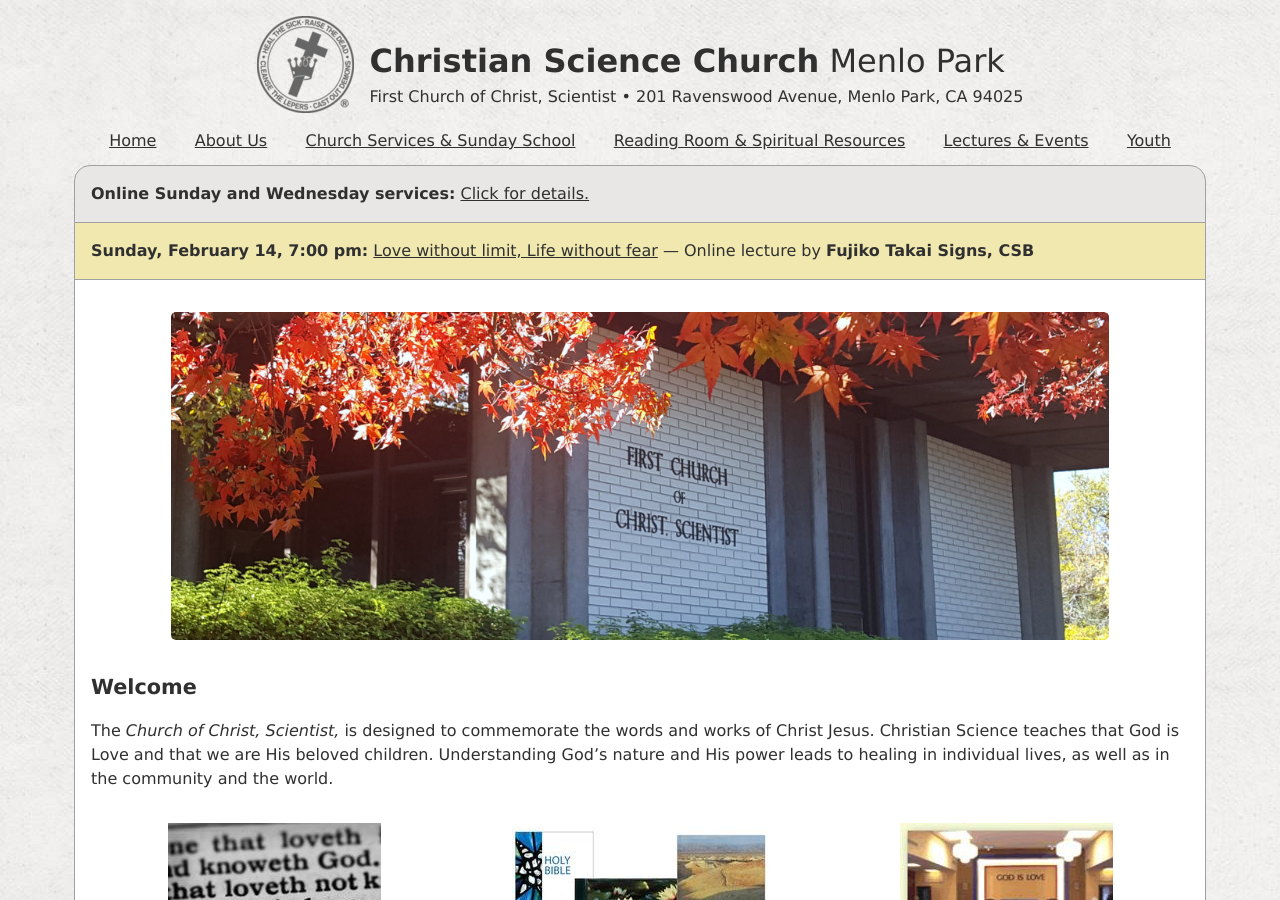
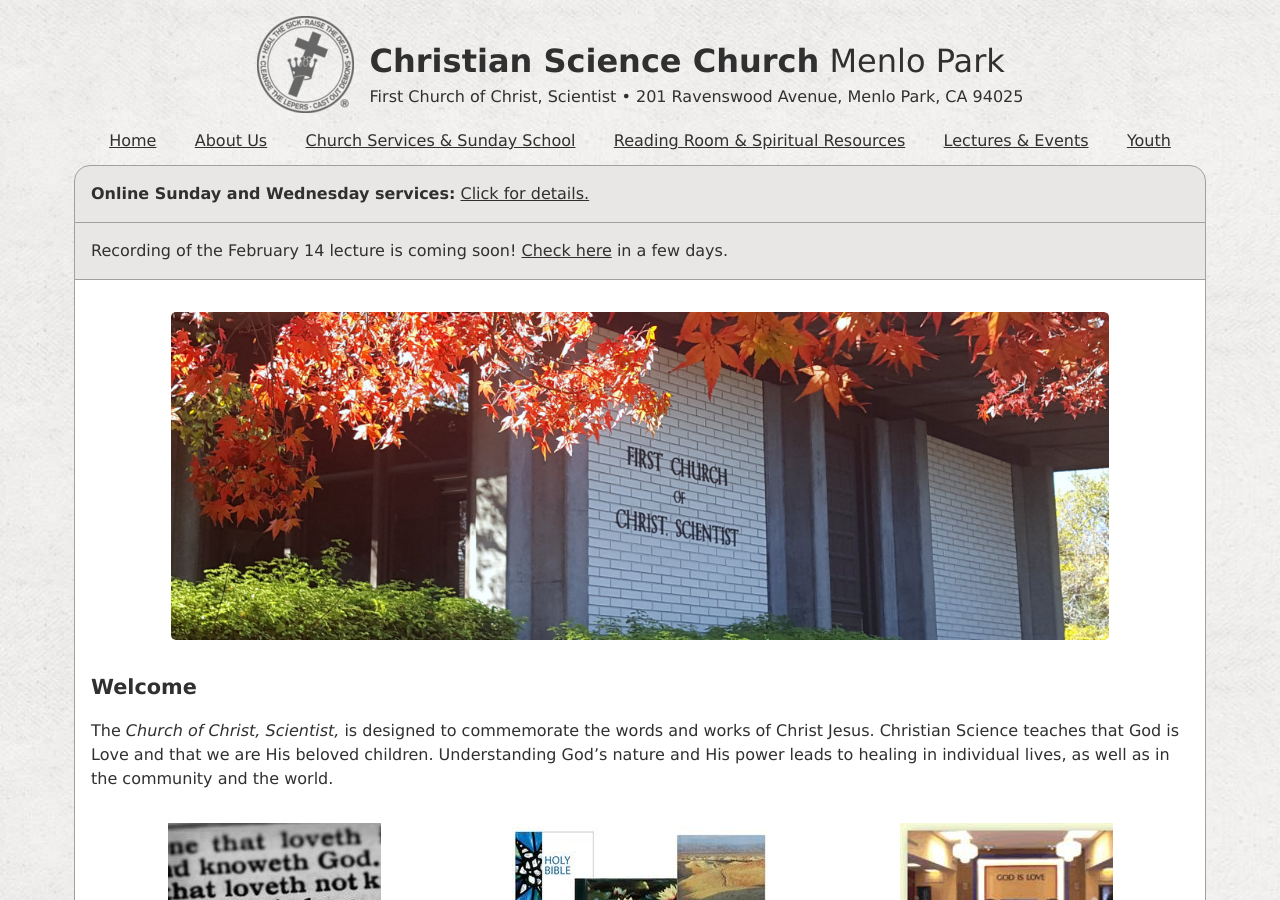
Before and after one commit to kalgynirae/csmenlopark, a Jekyll site: the page built from pages/home.md, in a window 1280 px wide and 900 px high. Built offline with Jekyll 4.4.1, drawn with Linux system fonts in a browser that asks for light colours; nearby versions of some CDN libraries; our own code applies the rules of GitHub Pages for plain Markdown files; a script that is not in the unit is left out.

Commit message:
Show the lecture banner on the home page only; remove highlighting

```diff
--- a/_layouts/default.html
+++ b/_layouts/default.html
@@ -22,15 +22,6 @@
       </a>
     </aside>
     {% endif %}
-    {% if page.title != "Lectures & Events" and page.title != "Love without limit, Life without fear" %}
-    <aside class="announcement-banner">
-      <a href="{% link pages/lecture2021.md %}">
-        <strong>Sunday, February 14, 7:00 pm:</strong>
-        <span style="text-decoration: underline">Love without limit, Life without fear</span>
-        — Online lecture by <strong>Fujiko Takai Signs, CSB</strong>
-      </a>
-    </aside>
-    {% endif %}
 {{ content }}
 {% include lesson-subject.html %}
   </div>
--- a/pages/home.md
+++ b/pages/home.md
@@ -10,6 +10,13 @@
   - Christian Science
   - healing
 ---
+
+<aside class="regular-banner">
+  <a href="{% link pages/lecture2021.md %}">
+    Recording of the February 14 lecture is coming soon!
+    <span style="text-decoration: underline">Check here</span> in a few days.
+  </a>
+</aside>
 
 <section markdown="1">
 
```
